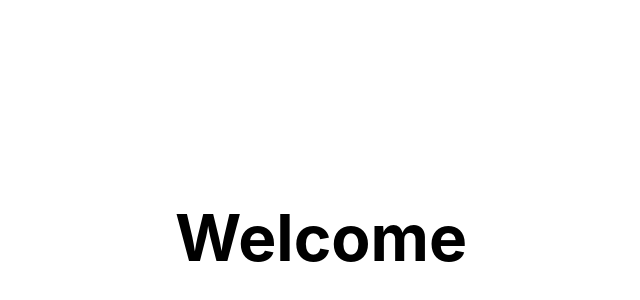
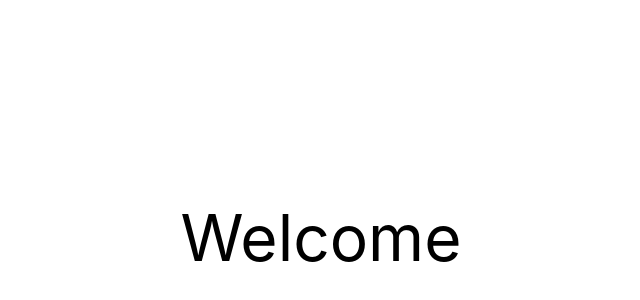
Before and after one commit to Oz4/fun-coding, a Next.js app: page / in a window 1280 px wide. Shown: the part 162-462 px from the top of the page, without its empty margins (319-959 px from the left). Built offline with nearby package versions, Linux system fonts and the light colour scheme.

Commit message:
added tailwind support and absolute paths imports

```diff
--- /dev/null
+++ b/postcss.config.js
@@ -0,0 +1,6 @@
+module.exports = {
+  plugins: {
+    tailwindcss: {},
+    autoprefixer: {},
+  },
+}
--- a/src/styles/globals.css
+++ b/src/styles/globals.css
@@ -1,3 +1,7 @@
+@tailwind base;
+@tailwind components;
+@tailwind utilities;
+
 html,
 body {
   padding: 0;
--- /dev/null
+++ b/tailwind.config.js
@@ -0,0 +1,11 @@
+/** @type {import('tailwindcss').Config} */
+module.exports = {
+  content: [
+    "./src/pages/**/*.{js,ts,jsx,tsx}",
+    "./src/**/*.{js,ts,jsx,tsx}",
+  ],
+  theme: {
+    extend: {},
+  },
+  plugins: [],
+}
--- a/tsconfig.json
+++ b/tsconfig.json
@@ -13,7 +13,8 @@
     "resolveJsonModule": true,
     "isolatedModules": true,
     "jsx": "preserve",
-    "incremental": true
+    "incremental": true,
+    "baseUrl": "."
   },
   "include": ["next-env.d.ts", "**/*.ts", "**/*.tsx"],
   "exclude": ["node_modules"]
```
Also changed, not shown: package.json (+17 -1 lines), 1 other file (tests, documents, lock files or other folders).
